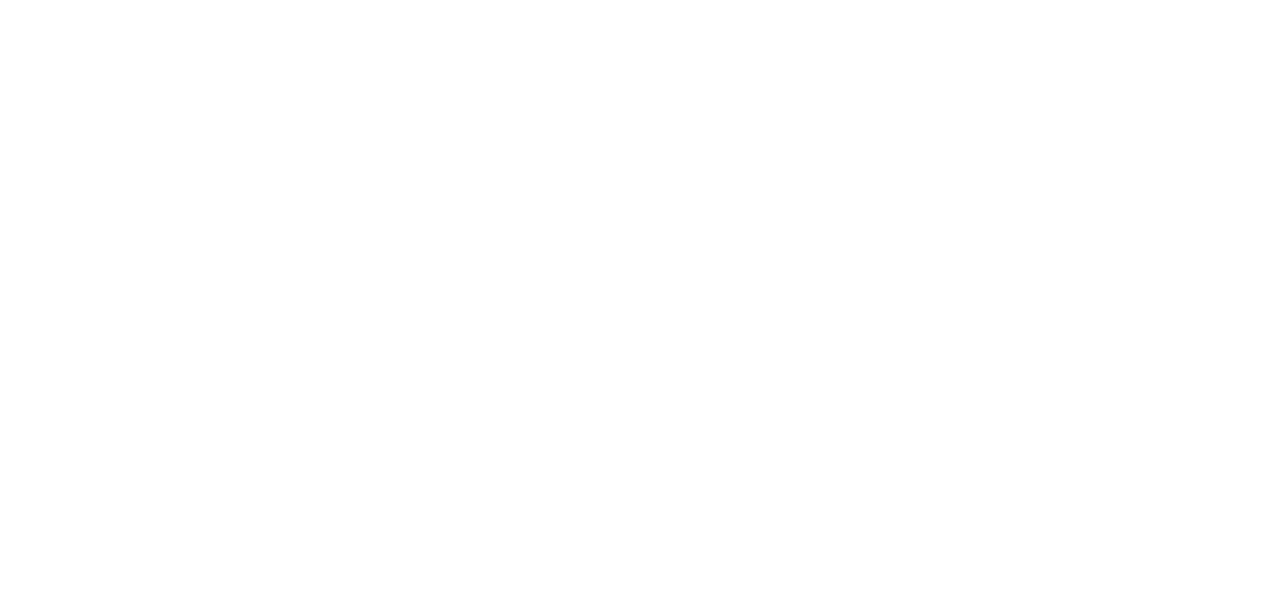
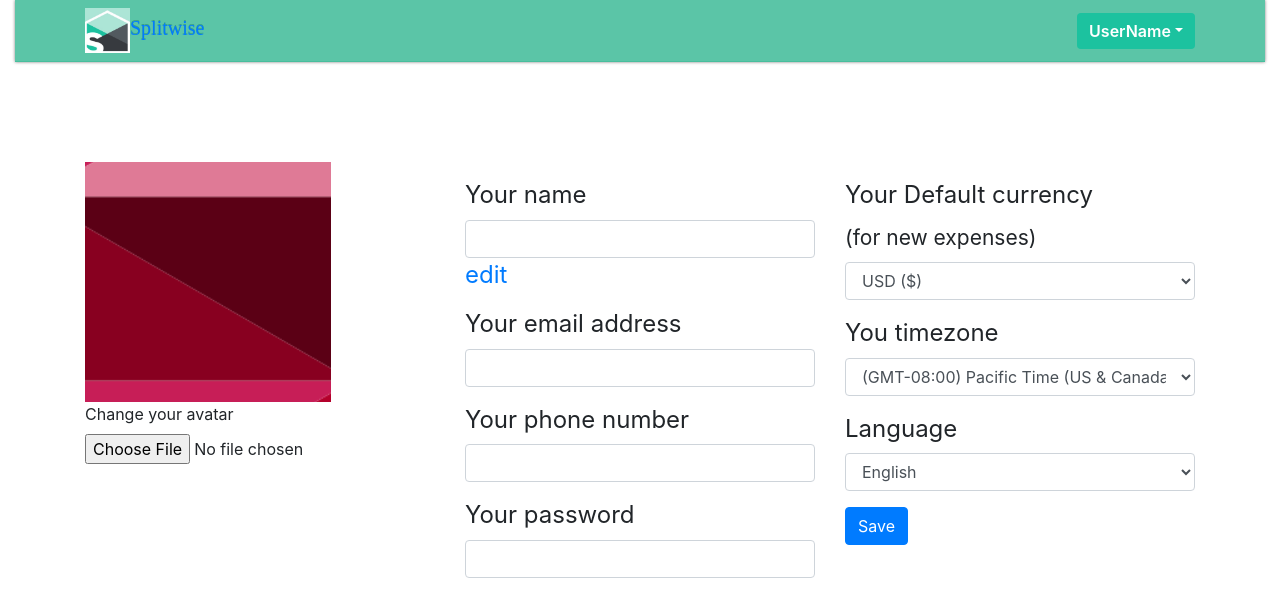
Before and after one commit to payalghule/splitwise, a React (Create React App) app in the folder frontend/: page /Profile in a window 1280 px wide. Shown: the top 616 px of the page. Built offline with nearby package versions, Linux system fonts and the light colour scheme.

Commit message:
frontend: some more static components

```diff
--- a/frontend/src/App.css
+++ b/frontend/src/App.css
@@ -95,3 +95,72 @@
   font-weight: 600;
   border: none;
 }
+
+/*Dashboard CSS*/
+.bal-cell {
+}
+
+.totalbalance {
+  background-color: grey;
+}
+
+#dash-center {
+  border-left: 1px solid #ccc;
+  border-right: 1px solid #ccc;
+  min-height: 100%;
+  -webkit-box-shadow: 0 0 12px rgb(0 0 0 / 20%);
+  -moz-box-shadow: 0 0 12px rgba(0, 0, 0, 0.2);
+  box-shadow: 0 0 12px rgb(0 0 0 / 20%);
+  display: block;
+}
+.dashheader {
+  white-space: nowrap;
+  text-overflow: ellipsis;
+  height: 60px;
+  width: 538px;
+  position: relative;
+  z-index: 9;
+  background: #eee;
+  border-bottom: none;
+  padding: 25px 15px 15px;
+  border-bottom: 1px solid #ddd;
+}
+
+.totalbalance {
+  margin: -10px -15px 0;
+  padding: 15px 0 8px;
+  background: #eee;
+  border-bottom: 1px solid #ddd;
+  color: #999;
+  display: block;
+}
+
+.bal-cell {
+  display: inline-block;
+  width: 175px;
+  text-align: center;
+  padding: 0 5px;
+  border-left: 5px solid #ddd;
+  line-height: 16px;
+  font-size: 13px;
+}
+
+/*Profile page*/
+.profileip {
+}
+
+.profilepic {
+  margin-top: 50px;
+}
+
+.profiledata {
+  margin-right: 150px;
+}
+.profile-div {
+  margin-top: 100px;
+}
+
+/*Group*/
+.browse-grouppic {
+  margin-left: 200px;
+}
--- a/frontend/src/components/DashBoard/DashBoard.js
+++ b/frontend/src/components/DashBoard/DashBoard.js
@@ -8,6 +8,51 @@
     return (
       <div className="dashboard">
         <NavbarDashBoard />
+        <div className="container">
+          <div className="row">
+            <div className="col-sm-3" style={{ backgroundColor: 'lightblue' }}>
+              left
+            </div>
+
+            <div className="col" id="dash-center">
+              <div className="row dashheader">
+                <h3>Dashboard </h3>
+                <button className="btnsignup float-right">Settle up!</button>
+              </div>
+
+              <div className="row totalbalance">
+                <div clasName="col bal-cell">
+                  <label htmlFor="">total balance</label>
+                  <p>$0.00</p>
+                </div>
+
+                <div clasName="col bal-cell">
+                  <label htmlFor="">you owe</label>
+                  <p>$0.00</p>
+                </div>
+
+                <div clasName="col bal-cell">
+                  <label htmlFor="">you are owed</label>
+                  <p>$0.00</p>
+                </div>
+              </div>
+
+              <div className="row">
+                <div clsssName="col">
+                  <h4>YOU OWE</h4>
+                </div>
+
+                <div clsssName="col">
+                  <h4>YOU ARE OWED</h4>
+                </div>
+              </div>
+            </div>
+
+            <div className="col-sm-3" style={{ backgroundColor: 'lightblue' }}>
+              right
+            </div>
+          </div>
+        </div>
       </div>
     );
   }
--- /dev/null
+++ b/frontend/src/components/Group/Group.js
@@ -0,0 +1,93 @@
+/* eslint-disable */
+import React, { Component } from 'react';
+import logo from '../../images/logo.png';
+import '../../App.css';
+
+class Group extends Component {
+  constructor(props) {
+    super(props);
+  }
+  render() {
+    return (
+      <div className="container signup-div">
+        <div className="row">
+          <div className="col">
+            <img src={logo} className="logo-signup" alt="logo" />
+            <div>
+              <label htmlFor="browse"></label>
+              <input
+                type="file"
+                id="profileimg"
+                name="profileimg"
+                accept="image/*"
+                className="browse-grouppic"
+              ></input>
+            </div>
+          </div>
+          <div className="col">
+            <div className="signup-block">
+              <h2>START A NEW GROUP</h2>
+              <form action="">
+                <div className="form-group">
+                  <label htmlFor="">My group shall be called</label>
+                  <input type="text" className="form-control" />
+                </div>
+
+                <div className="form-group">
+                  <h3>GROUP MEMBERS</h3>
+                  <div className="input-group">
+                    <input
+                      type="text"
+                      className="input-sm"
+                      placeholder="Name"
+                      size="10"
+                    />
+                    <span
+                      class="input-group-btn"
+                      style={{ width: '10px' }}
+                    ></span>
+                    <input
+                      type="text"
+                      className="input-sm"
+                      placeholder="Email Address"
+                      size="25"
+                    />
+                  </div>
+                  <br />
+                  <div className="input-group">
+                    <input
+                      type="text"
+                      className="input-sm"
+                      placeholder="Name"
+                      size="10"
+                    />
+                    <span
+                      class="input-group-btn"
+                      style={{ width: '10px' }}
+                    ></span>
+                    <input
+                      type="text"
+                      className="input-sm"
+                      placeholder="Email Address"
+                      size="25"
+                    />
+                  </div>
+                </div>
+                <a href="#" id="add">
+                  + Add a person
+                </a>
+                <br />
+
+                <button type="submit" className="btn btn-primary btnorgsign">
+                  Save
+                </button>
+              </form>
+            </div>
+          </div>
+        </div>
+      </div>
+    );
+  }
+}
+
+export default Group;
--- a/frontend/src/components/Main.js
+++ b/frontend/src/components/Main.js
@@ -5,6 +5,8 @@
 import SignUp from './SignUp/SignUp';
 import Login from './Login/Login';
 import DashBoard from './DashBoard/DashBoard';
+import Profile from './Profile/Profile';
+import Group from './Group/Group';
 
 const Main = () => {
   return (
@@ -13,6 +15,8 @@
       <Route path="/SignUp" component={SignUp} />
       <Route path="/Login" component={Login} />
       <Route path="/DashBoard" component={DashBoard} />
+      <Route path="/Profile" component={Profile} />
+      <Route path="/Group" component={Group} />
     </div>
   );
 };
--- /dev/null
+++ b/frontend/src/components/Profile/Profile.js
@@ -0,0 +1,123 @@
+/* eslint-disable */
+import React, { Component } from 'react';
+import profilepic from '../../images/profilepic.PNG';
+import NavbarDashBoard from '../Layout/NavbarDashboard';
+import '../../App.css';
+
+class Profile extends Component {
+  constructor(props) {
+    super(props);
+  }
+  render() {
+    return (
+      <div className="container-fluid">
+        <NavbarDashBoard />
+        <div className="container profile-div">
+          <div className="row">
+            <div className="col">
+              <img src={profilepic} className="" alt="profilepic" />
+              <div>
+                <label htmlFor="browse">Change your avatar</label>
+                <input
+                  type="file"
+                  id="profileimg"
+                  name="profileimg"
+                  accept="image/*"
+                ></input>
+              </div>
+            </div>
+
+            <div className="col">
+              <form action="">
+                <div className="form-group">
+                  <label htmlFor="username">Your name</label>
+                  <input
+                    type="text"
+                    className="form-control"
+                    name=""
+                    id="username"
+                  />
+                  <a href="#" id="show">
+                    edit
+                  </a>
+                </div>
+
+                <div className="form-group">
+                  <label htmlFor="email">Your email address</label>
+                  <input
+                    type="text"
+                    name=""
+                    className="form-control"
+                    id="email"
+                  />
+                </div>
+
+                <div className="form-group">
+                  <label htmlFor="phone">Your phone number</label>
+                  <input
+                    type="text"
+                    name=""
+                    className="form-control"
+                    id="phone"
+                  />
+                </div>
+
+                <div className="form-group">
+                  <label htmlFor="password">Your password</label>
+                  <input
+                    type="password"
+                    name=""
+                    className="form-control"
+                    id="password"
+                  />
+                </div>
+              </form>
+            </div>
+
+            <div className="col">
+              <div className="signup-block">
+                <form action="">
+                  <div className="form-group">
+                    <label htmlFor="">Your Default currency</label>
+                    <br />
+                    <label htmlFor="">
+                      <small>(for new expenses)</small>
+                    </label>
+                    <select name="currency" className="form-control">
+                      <option value="USD">USD ($)</option>
+                      <option value="EUR">EUR (€)</option>
+                      <option value="GBP">GBP (£)</option>
+                      <option value="HUF">HUF (Ft)</option>
+                      <option value="HUF">INR (₹)</option>
+                    </select>
+                  </div>
+                  <div className="form-group">
+                    <label htmlFor="">You timezone</label>
+                    <select name="timezone" className="form-control">
+                      <option value="Pacific Time (US &amp; Canada)">
+                        (GMT-08:00) Pacific Time (US &amp; Canada)
+                      </option>
+                      <option value="Central America">
+                        (GMT-06:00) Central America
+                      </option>
+                    </select>
+                  </div>
+                  <div className="form-group">
+                    <label htmlFor="">Language</label>
+                    <select name="language" className="form-control">
+                      <option value="English">English</option>
+                      <option value="Hindi">Hindi</option>
+                    </select>
+                  </div>
+                  <button className="btn btn-primary">Save</button>
+                </form>
+              </div>
+            </div>
+          </div>
+        </div>
+      </div>
+    );
+  }
+}
+
+export default Profile;
--- a/frontend/src/components/SignUp/SignUp.js
+++ b/frontend/src/components/SignUp/SignUp.js
@@ -15,7 +15,7 @@
             <img src={logo} className="logo-signup" alt="logo" />
           </div>
           <div className="col">
-            <div className="signup-block">
+            <div className="signup-block"></div>
             <h2>INTRODUCE YOURSELF</h2>
             <form action="">
               <div className="form-group">
@@ -43,7 +43,6 @@
           </div>
         </div>
       </div>
-      </div>
     );
   }
 }
```
Also changed, not shown: frontend/src/images/profilepic.PNG (added). Lines whose indentation alone changed are shown as unchanged.
